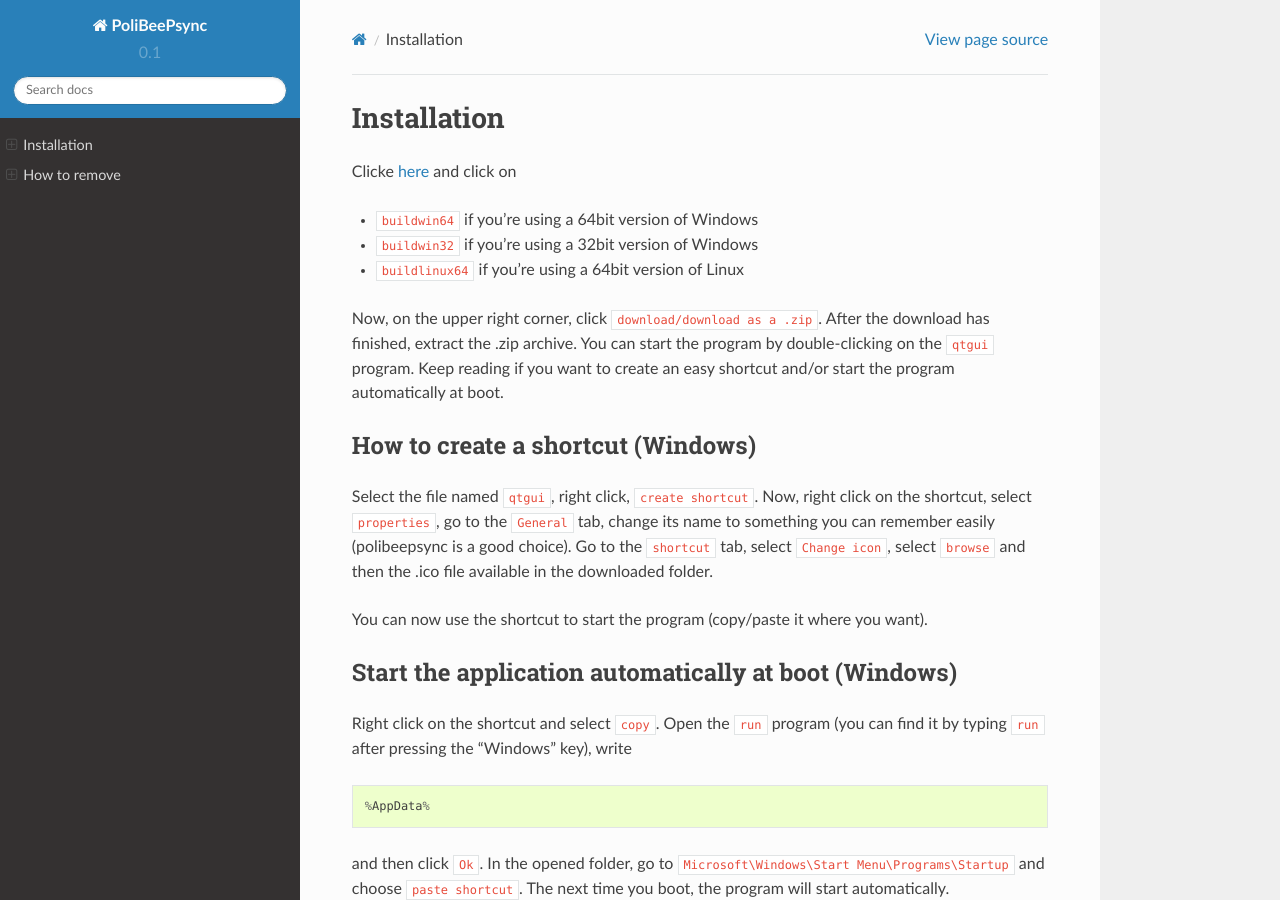
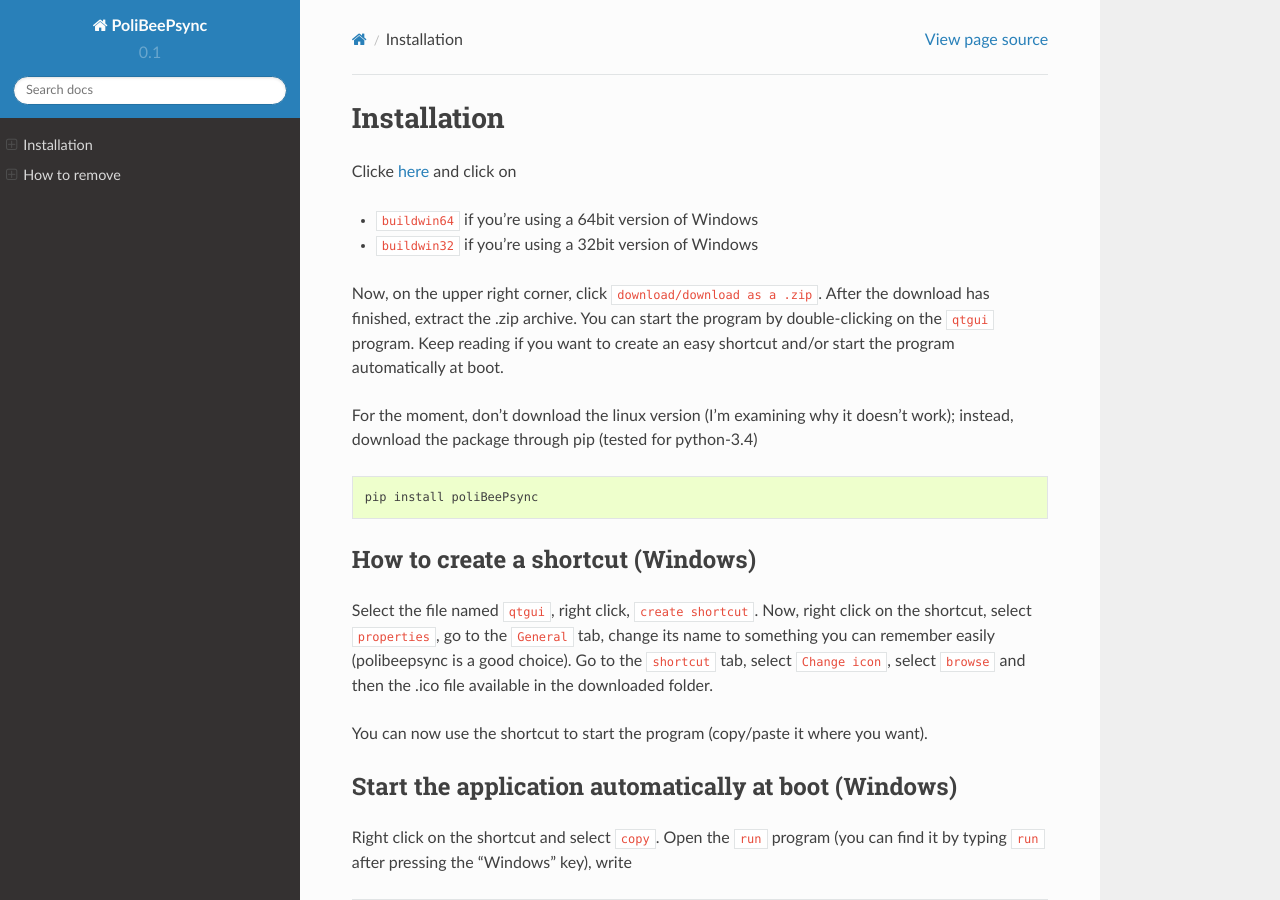
Before and after one commit to Jacotsu/polibeepsync, a Sphinx documentation site: the page built from docs/source/installation.rst, in a window 1280 px wide and 900 px high. Built offline with Sphinx 7.4.7 and the Read the Docs theme 2.0.0, drawn with Linux system fonts in a browser that asks for light colours; pages that are not in the unit, such as notebooks, are missing from menus.

Commit message:
Update documentation: linux64 build doesn't work

```diff
--- a/docs/source/installation.rst
+++ b/docs/source/installation.rst
@@ -6,13 +6,19 @@
 
 * ``buildwin64`` if you're using a 64bit version of Windows
 * ``buildwin32`` if you're using a 32bit version of Windows
-* ``buildlinux64`` if you're using a 64bit version of Linux
+
 
 Now, on the upper right corner, click ``download/download as a .zip``.
 After the download has finished, extract the .zip archive.
 You can start the program by double-clicking on the ``qtgui`` program.
 Keep reading if you want to create an easy shortcut and/or start the
 program automatically at boot.
+
+For the moment, don't download the linux version (I'm examining why it doesn't
+work); instead, download the package through pip (tested for python-3.4)
+::
+
+    pip install poliBeePsync
 
 How to create a shortcut (Windows)
 -----------------------------------
```
